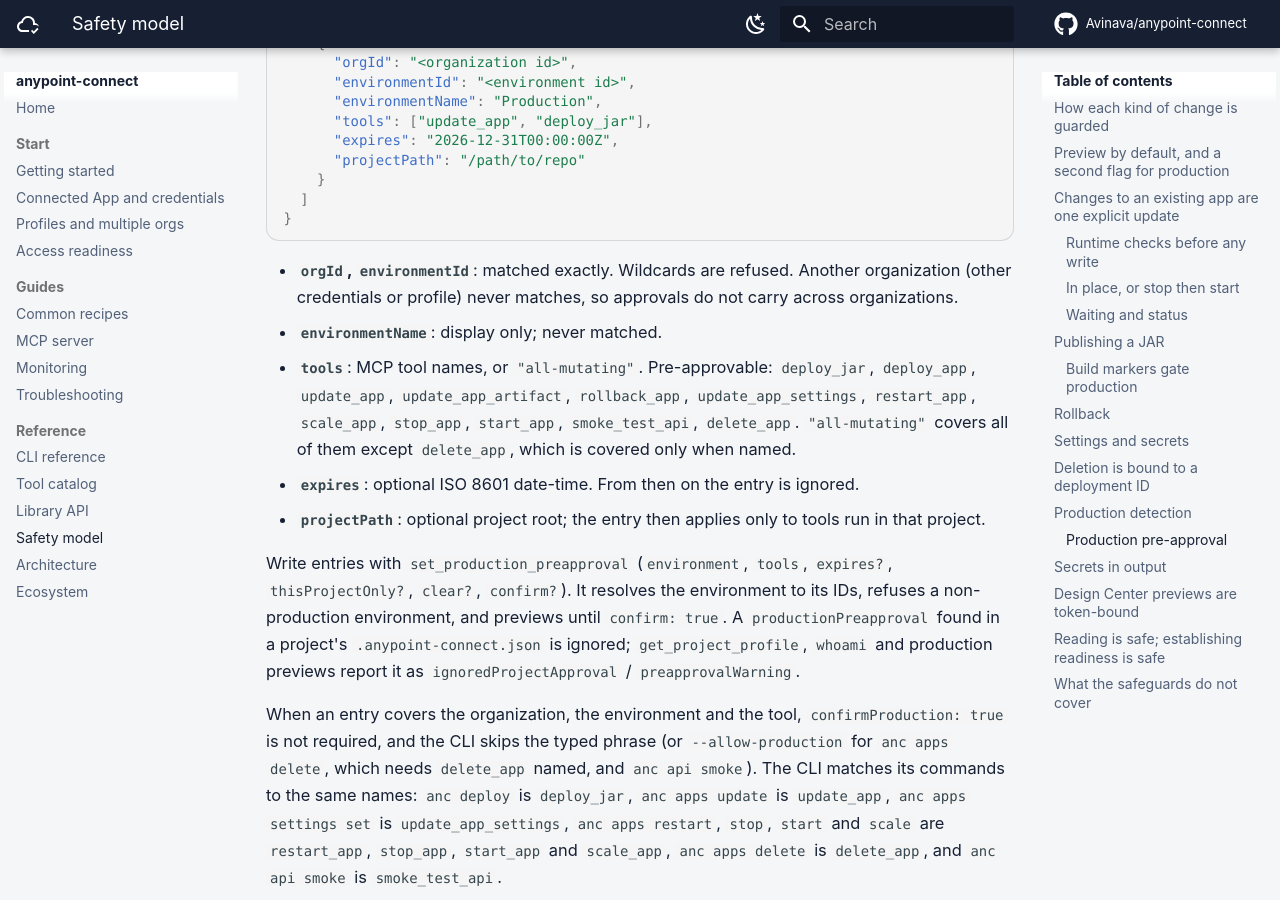
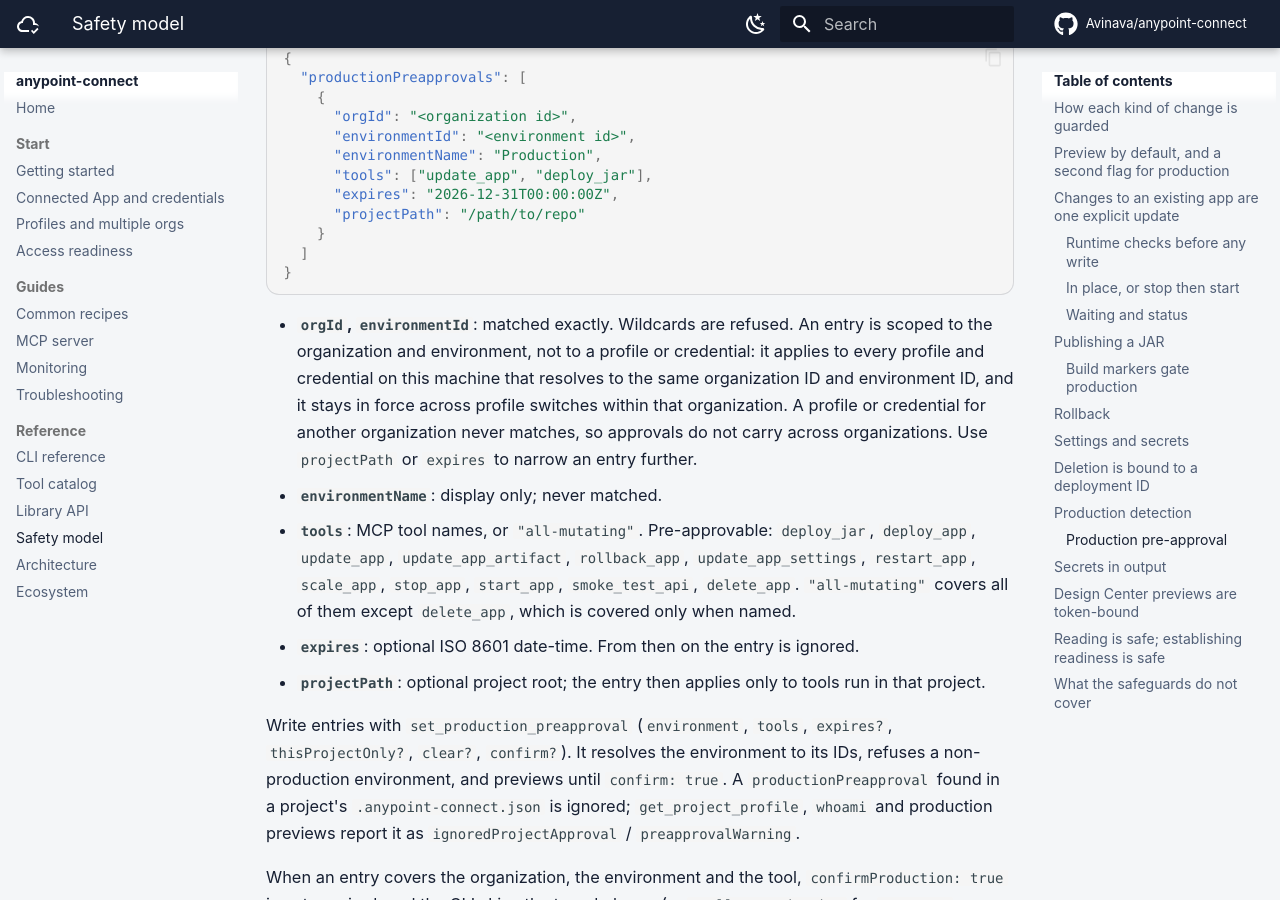
Before and after one commit to Avinava/anypoint-connect, an MkDocs documentation site: the page built from docs/safety.md, in a window 1280 px wide and 900 px high, scrolled down 8828 px. Built offline with MkDocs 1.6.1 and Material for MkDocs 9.7.7, drawn with Linux system fonts in a browser that asks for light colours; comment, search, counter and statistics services are not loaded; some of the changed text lies outside the part shown.

Commit message:
fix: refuse unverifiable jarPath binding in every environment; document org and env scope

````diff
--- a/docs/safety.md
+++ b/docs/safety.md
@@ -158,8 +158,10 @@ Which bytes are checked:
   production target, the artifact the change selects is downloaded from Exchange and its own marker is
   checked, whether or not a local jar is given. A download failure or an Exchange MD5 mismatch refuses
   the change.
-- **`jarPath`** (CLI: `--jar`) on those tools binds the change to a local jar: its SHA-256 must equal the
-  Exchange artifact's, in any environment, or the change is refused.
+- **`jarPath`** (CLI: `--jar`) on those tools binds the change to a local jar, in any environment: the
+  Exchange artifact is downloaded and its SHA-256 must equal the jar's. A hash mismatch, a failed
+  download, or an Exchange MD5 mismatch refuses the change; a binding that cannot be checked is never
+  downgraded to a warning.
 - **`publish_app_jar`**: the local jar, against `environment` when given; without it, only warnings.
 
 Previews report `buildProvenance`, `artifactVerification` (`checked`, `ref`, `exchangeSha256`,
@@ -299,8 +301,12 @@ plant or widen one. Each entry is bound to a resolved organization ID and enviro
 }
 ```
 
-- **`orgId`, `environmentId`**: matched exactly. Wildcards are refused. Another organization (other
-  credentials or profile) never matches, so approvals do not carry across organizations.
+- **`orgId`, `environmentId`**: matched exactly. Wildcards are refused. An entry is scoped to the
+  organization and environment, not to a profile or credential: it applies to every profile and
+  credential on this machine that resolves to the same organization ID and environment ID, and it stays
+  in force across profile switches within that organization. A profile or credential for another
+  organization never matches, so approvals do not carry across organizations. Use `projectPath` or
+  `expires` to narrow an entry further.
 - **`environmentName`**: display only; never matched.
 - **`tools`**: MCP tool names, or `"all-mutating"`. Pre-approvable: `deploy_jar`, `deploy_app`,
   `update_app`, `update_app_artifact`, `rollback_app`, `update_app_settings`, `restart_app`, `scale_app`,
````
Also changed, not shown: CHANGELOG.md (+7 -3 lines), docs/profiles.md (+3 -0 lines), 4 other files.
